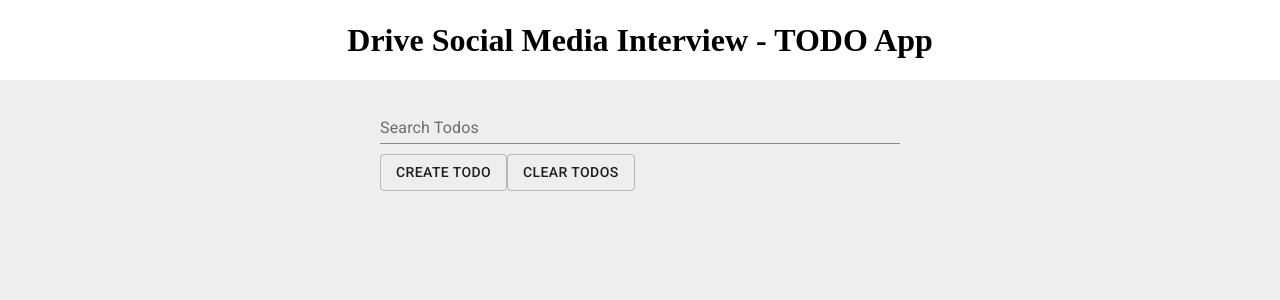
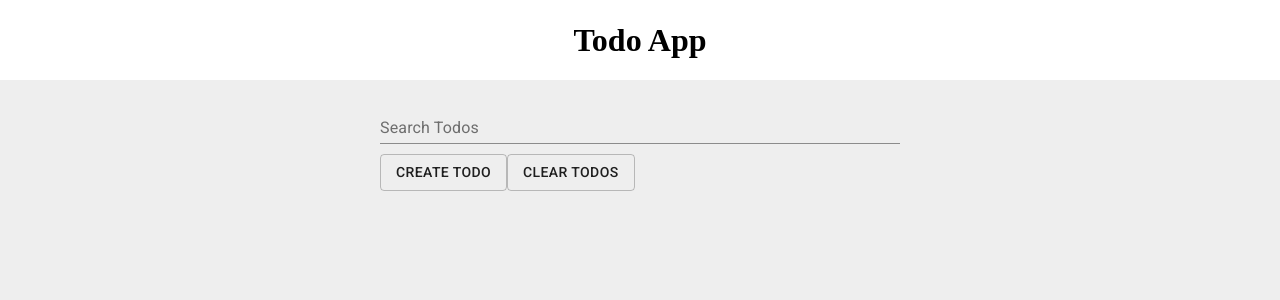
Before and after one commit to CameronBrouk/todo-list, a React (Create React App) app: page / in a window 1280 px wide. Shown: the top 300 px of the page. Built offline with nearby package versions, Linux system fonts and the light colour scheme; the HTML template or start-up script is replaced by a standard one.

Commit message:
shorten header text

```diff
--- a/src/App.tsx
+++ b/src/App.tsx
@@ -5,8 +5,8 @@ import { TodoList } from './TodoList/components/TodoList'
 function App() {
   return (
     <div>
-      <header>
-        <h1>Drive Social Media Interview - TODO App</h1>
+      <header className='app-header'>
+        <h1>Todo App</h1>
       </header>
 
       <Container maxWidth='sm'>
```
